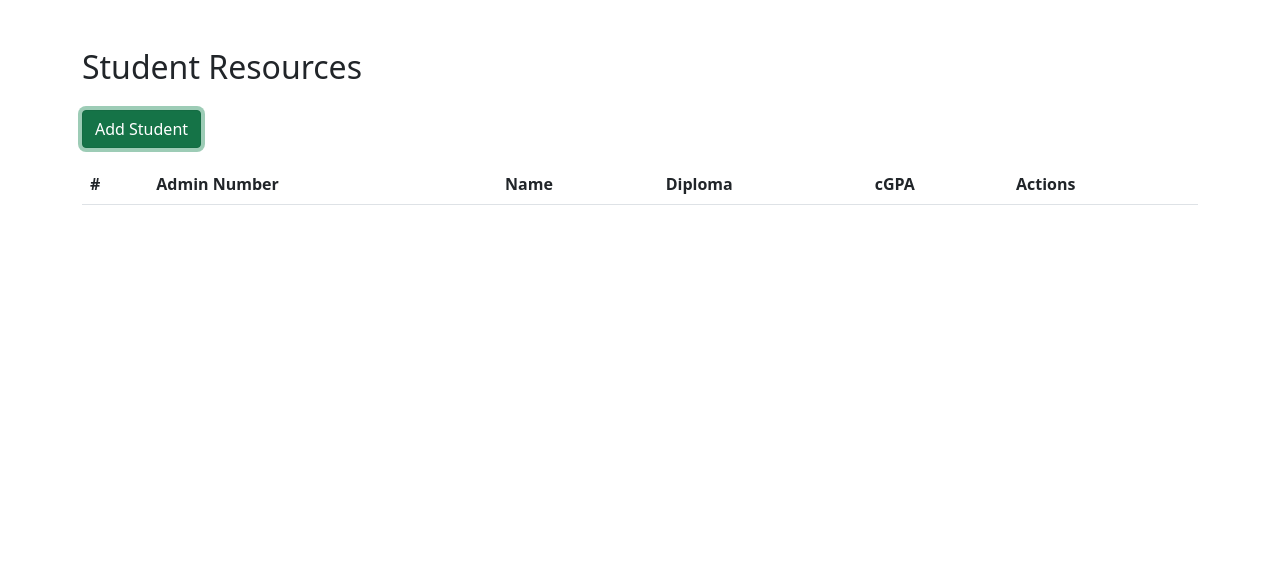
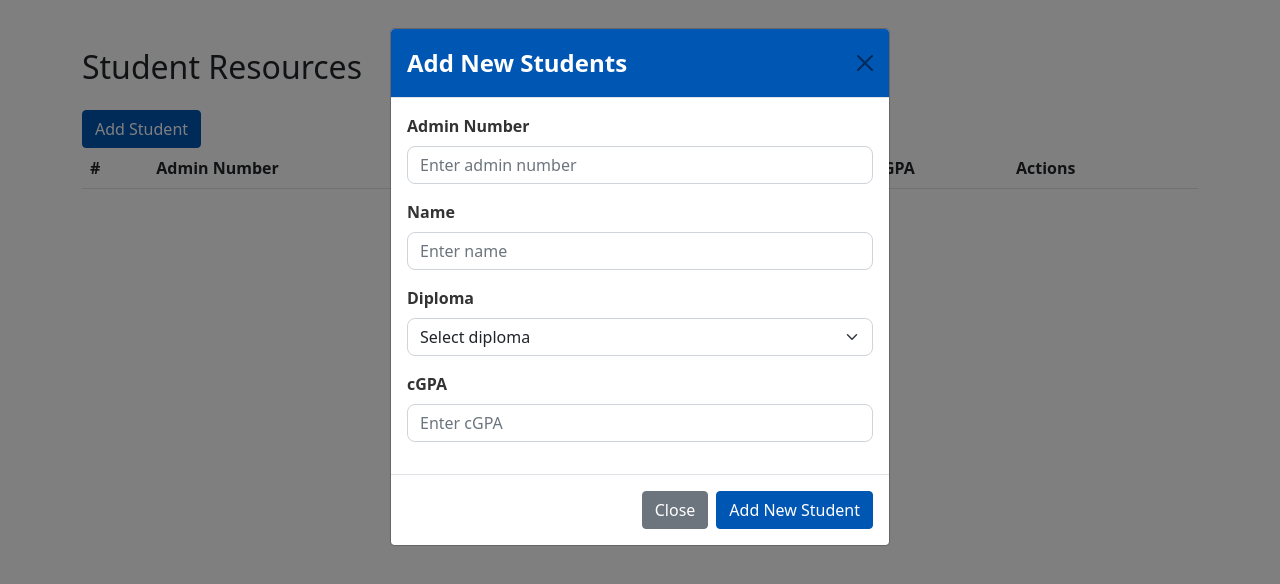
Before and after one commit to Lachyland/DevOps_project2024-lachlan, a website: page public/index.html in a window 1280 px wide. Both pictures are taken after a click on the button "Add Student". Drawn offline with nearby package versions, Linux system fonts and the light colour scheme; no server answers.

Commit message:
Implemented the frontend for add-student

```diff
--- a/models/Student.js
+++ b/models/Student.js
@@ -5,5 +5,7 @@ const studentSchema = new mongoose.Schema({
     name: { type: String, required: true },
     diploma: { type: String, required: true },
     cGPA: { type: mongoose.Schema.Types.Decimal128, required: true },
+
+}, { versionKey: false });
+
 module.exports = mongoose.model('Student', studentSchema);
-}, { versionKey: false });
--- a/public/css/styles.css
+++ b/public/css/styles.css
@@ -0,0 +1,51 @@
+/* Modal header */
+.modal-header {
+    background-color: #0056b3;
+    color: #fff;
+}
+
+/* Modal title */
+.modal-title {
+    font-size: 1.5em;
+    font-weight: bold;
+}
+
+/* Form input styling */
+.modal-body .form-label {
+    font-weight: 600;
+    color: #333;
+}
+
+.modal-body .form-control,
+.modal-body .form-select {
+    border-radius: 8px;
+    border: 1px solid #ced4da;
+    box-shadow: none;
+    transition: border-color 0.2s;
+}
+
+.modal-body .form-control:focus,
+.modal-body .form-select:focus {
+    border-color: #0056b3;
+}
+
+/* Add button styling */
+.btn-primary {
+    background-color: #0056b3;
+    border-color: #0056b3;
+}
+
+.btn-primary:hover {
+    background-color: #004085;
+    border-color: #004085;
+}
+
+/* Message text alignment and style */
+#message.text-danger {
+    color: red;
+}
+
+#message.text-success {
+    color: green;
+    font-weight: bold;
+}
--- a/public/index.html
+++ b/public/index.html
@@ -5,13 +5,19 @@
     <meta name="viewport" content="width=device-width, initial-scale=1.0">
     <title>Student Resources</title>
     <link rel="stylesheet" href="https://cdnjs.cloudflare.com/ajax/libs/bootstrap/5.1.3/css/bootstrap.min.css">
+    <link rel="stylesheet" href="css/styles.css">
+    <script src="https://cdnjs.cloudflare.com/ajax/libs/bootstrap/5.1.3/js/bootstrap.bundle.min.js" defer></script>
+    <script src="js/add-student.js" defer></script>
     <script src="js/Read-student.js" defer></script>
 </head>
-<body onload ="fetchAndDisplayStudents()">
+<body onload="fetchAndDisplayStudents()">
     <div class="container mt-5">
         <h2 class="mb-4">Student Resources</h2>
 
-        <button class="btn btn-success mb-3">Add Student</button>
+        <!-- Updated button with Bootstrap 5 data-bs-toggle attributes -->
+        <button type="button" class="btn btn-primary" data-bs-toggle="modal" data-bs-target="#studentModal">
+            Add Student
+        </button>
 
         <table class="table table-striped">
             <thead>
@@ -29,5 +35,50 @@
             </tbody>
         </table>
     </div>
+
+    <!-- Updated modal attributes for Bootstrap 5 -->
+    <div class="modal fade" id="studentModal" tabindex="-1" aria-labelledby="studentModalLabel" aria-hidden="true">
+        <div class="modal-dialog">
+            <div class="modal-content">
+                <div class="modal-header">
+                    <h5 class="modal-title" id="studentModalLabel">Add New Students</h5>
+                    <button type="button" class="btn-close" data-bs-dismiss="modal" aria-label="Close"></button>
+                </div>
+                <div class="modal-body">
+                    <form>
+                        <div class="mb-3">
+                            <label for="adminnumber" class="form-label">Admin Number</label>
+                            <input type="text" class="form-control" id="adminnumber" placeholder="Enter admin number">
+                        </div>
+                        <div class="mb-3">
+                            <label for="name" class="form-label">Name</label>
+                            <input type="text" class="form-control" id="name" placeholder="Enter name">
+                        </div>
+                        <div class="mb-3">
+                            <label for="diploma" class="form-label">Diploma</label>
+                            <select class="form-select" id="diploma">
+                                <option selected disabled>Select diploma</option>
+                                <option value="Common ICT Programme">Common ICT Programme</option>
+                                <option value="Applied Artificial Intelligence">Applied Artificial Intelligence</option>
+                                <option value="Big Data & Analytics">Big Data & Analytics</option>
+                                <option value="Cybersecurity & Digital Forensics">Cybersecurity & Digital Forensics</option>
+                                <option value="Immersive Media & Game Development">Immersive Media & Game Development</option>
+                                <option value="Information Technology">Information Technology</option>
+                            </select>
+                        </div>
+                        <div class="mb-3">
+                            <label for="cgpa" class="form-label">cGPA</label>
+                            <input type="number" class="form-control" id="cgpa" placeholder="Enter cGPA" min="0.0" max="4.0" step="0.1">
+                        </div>
+                        <p align="right" id="message" class=""></p>
+                    </form>
+                </div>
+                <div class="modal-footer">
+                    <button type="button" class="btn btn-secondary" data-bs-dismiss="modal">Close</button>
+                    <button type="button" class="btn btn-primary" onclick="addStudent()">Add New Student</button>
+                </div>
+            </div>
+        </div>
+    </div>
 </body>
 </html>
--- a/public/js/add-student.js
+++ b/public/js/add-student.js
@@ -0,0 +1,35 @@
+function addStudent() {
+    var response = "";
+    var jsonData = new Object();
+    jsonData.adminNumber = document.getElementById("adminnumber").value;
+    jsonData.name = document.getElementById("name").value;
+    jsonData.diploma = document.getElementById("diploma").value;
+    jsonData.cGPA = document.getElementById("cgpa").value;
+    if (jsonData.adminNumber == "" || jsonData.name == "" || jsonData.diploma == "" || jsonData.cGPA == "") {
+        document.getElementById("message").innerHTML = 'All fields are required!';
+        document.getElementById("message").setAttribute("class", "text-danger");
+        return;
+    }
+    var request = new XMLHttpRequest();
+    request.open("POST", "/add-student", true);
+    request.setRequestHeader('Content-Type', 'application/json');
+    request.onload = function () {
+        response = JSON.parse(request.responseText);
+        console.log(response)
+        if (response.message == undefined) {
+            document.getElementById("message").innerHTML = 'Added Student: ' +
+                jsonData.adminNumber + '!';
+            document.getElementById("message").setAttribute("class", "text-success");
+            document.getElementById("adminnumber").value = "";
+            document.getElementById("name").value = "";
+            document.getElementById("diploma").value = "";
+            document.getElementById("cgpa").value = "";
+            window.location.href = 'index.html';
+        }
+        else {
+            document.getElementById("message").innerHTML = 'Unable to add resource!'; document.getElementById("message").setAttribute("class", "text-danger");
+            document.getElementById("message").setAttribute("class", "text-danger");
+        }
+    };
+    request.send(JSON.stringify(jsonData));
+}
```
